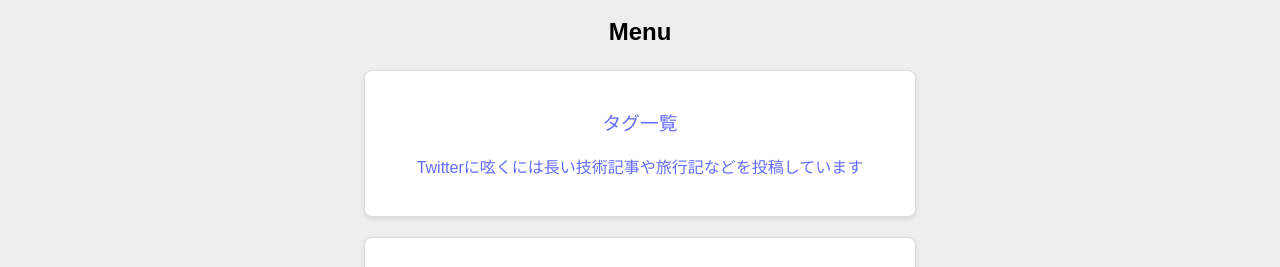
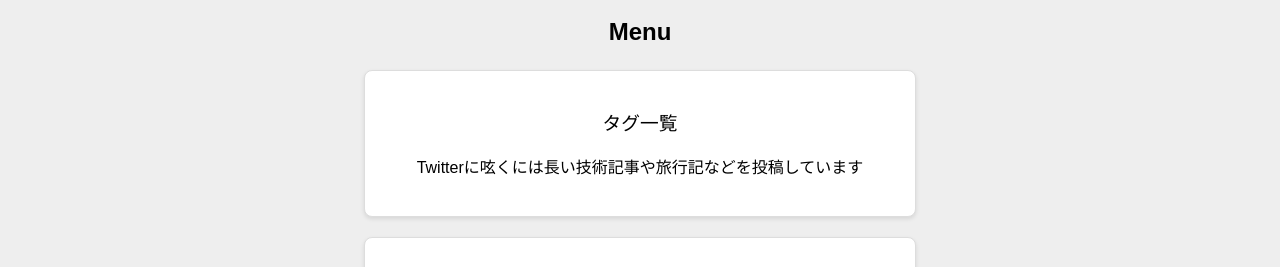
Before and after one commit to takoyaki-3/takoyaki3-com, a React (Vite) app: page / in a window 1280 px wide. Shown: the part 613-880 px from the top of the page. Built offline with nearby package versions, Linux system fonts and the light colour scheme.

Commit message:
リンクも文字色を黒くした

```diff
--- a/src/App.css
+++ b/src/App.css
@@ -12,6 +12,19 @@ body {
   text-align: center;
   background-color: #eee; /* ルート要素の背景色を#eeeに設定 */
   color: #000; /* 文字の色を黒に設定 */
+}
+
+a {
+  color: #000 !important; /* リンクの文字色を黒に強制設定 */
+  text-decoration: none; /* 下線を削除 */
+}
+
+a:visited {
+  color: #000 !important; /* 訪問済みリンクの文字色を黒に設定 */
+}
+
+a:hover {
+  text-decoration: underline; /* ホバー時に下線を表示 */
 }
 
 .logo {
```
